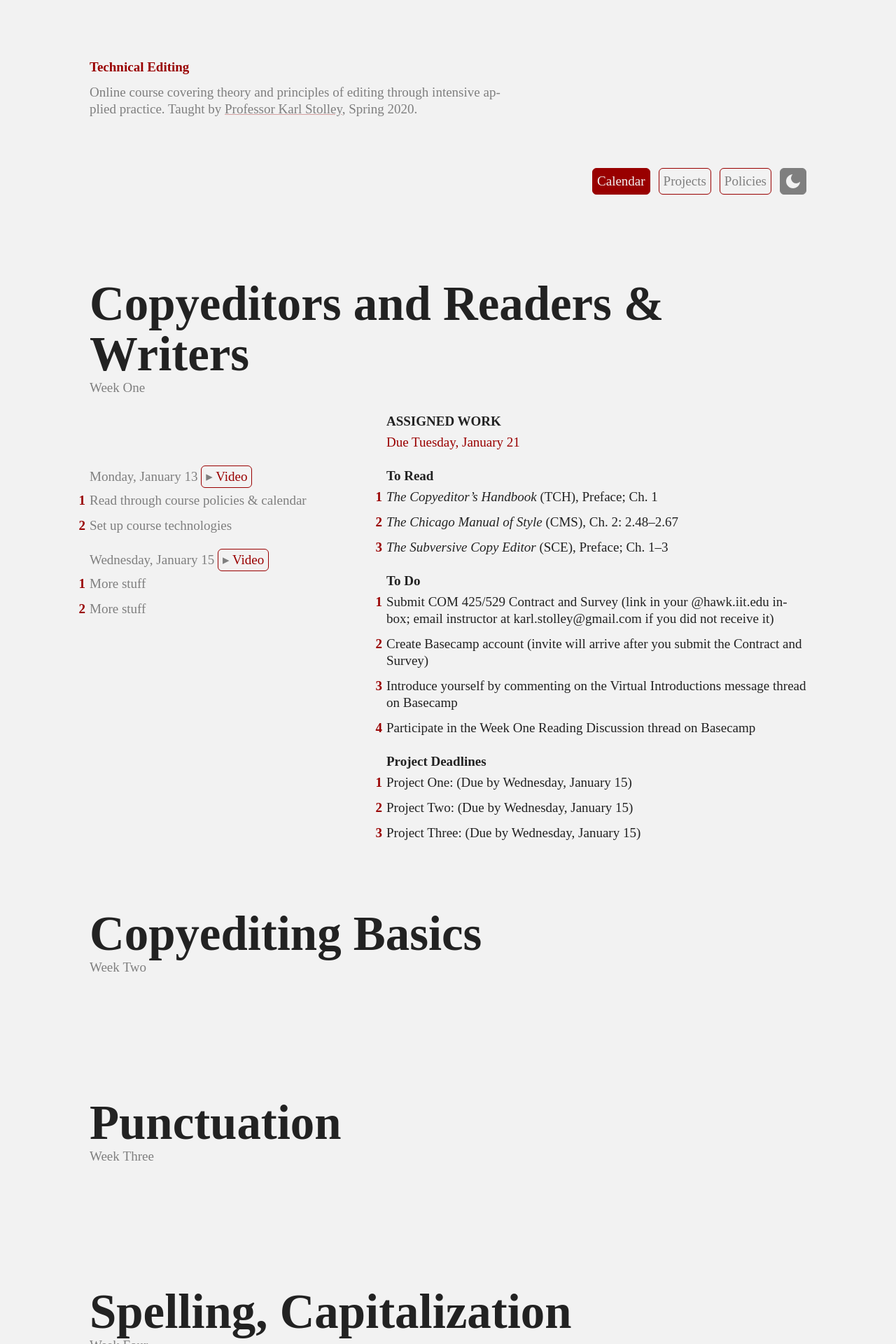
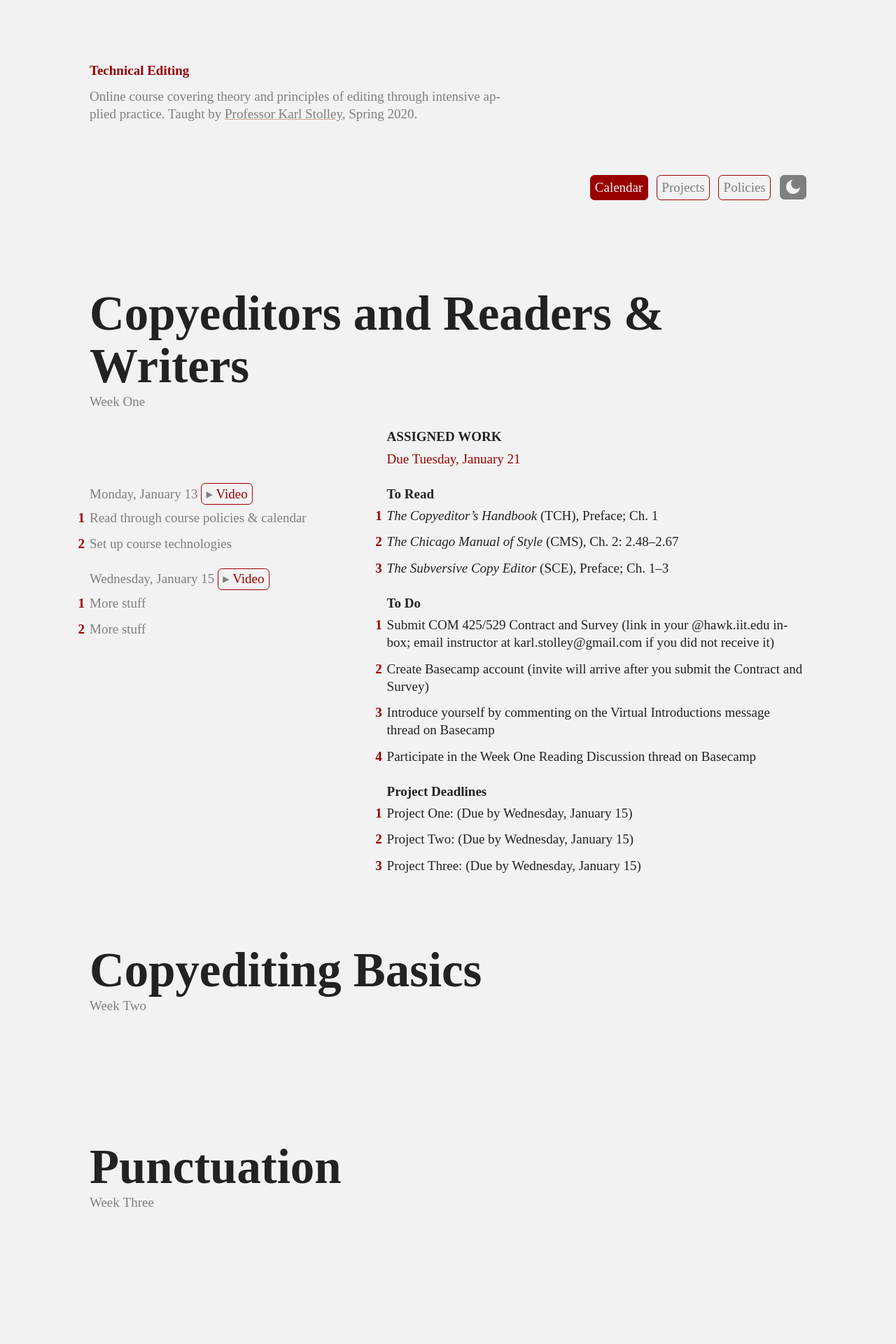
Before and after one commit to karlstolley/jekyll-theme-course, a Jekyll site: the page built from index.md, in a window 1280 px wide. Shown: the top 1920 px of the page at 70% size. Built offline with Jekyll 4.4.1, drawn with Linux system fonts in a browser that asks for light colours; some web fonts are replaced.

Commit message:
Open up typographic grid to 25px to accomodate Alber New Web metrics

```diff
--- a/_sass/_typography.scss
+++ b/_sass/_typography.scss
@@ -1,5 +1,5 @@
 $base-size-px: 19;
-$base-line-px: 24;
+$base-line-px: 25;
 $base-size: ($base-size-px / 16) * 100%;
 $base-line: ($base-line-px / $base-size-px) * 1rem;
 $mod-scale: 1.25;
@@ -57,6 +57,7 @@ h2 {
   border-radius: $base-line / 4;
   display: block;
   padding: $base-line / 4;
+  padding: calc(#{$base-line / 5} - 1px) $base-line / 4 calc(#{$base-line / 4} - 1px) $base-line / 4;
   text-decoration: none;
 }
 
@@ -119,6 +120,7 @@ h2 {
 
 .agenda h3 a {
   padding: $base-line / 8 $base-line / 4;
+  padding: calc(#{$base-line / 10} - 1px) $base-line / 4 calc(#{$base-line / 8} - 1px) $base-line / 4;
   margin-top: -($base-line / 8);
 }
 .agenda h3 a::before {
```
